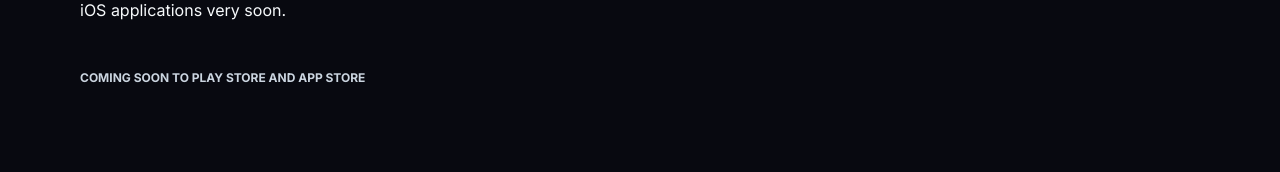
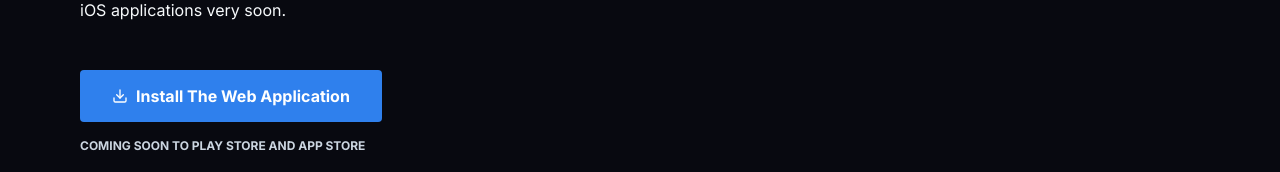
Before and after one commit to mujhub/website, a React (Create React App) app: page / in a window 1280 px wide. Shown: the part 301-473 px from the top of the page. Built offline with nearby package versions, Linux system fonts and the light colour scheme; no server answers; the database is empty.

Commit message:
added status to PWAInstallerBtn

```diff
--- a/src/components/Misc/PWAInstallerBtn.jsx
+++ b/src/components/Misc/PWAInstallerBtn.jsx
@@ -1,17 +1,18 @@
 import React, { useEffect, useState } from "react";
-import { FiDownload } from "react-icons/fi";
+import { FiDownload, FiCheck } from "react-icons/fi";
 
 import { CallToActionButton } from "../../styles/Shared/Button";
 import { countButtonClick } from "../../services/analytics-ua";
 
 const PWAInstallerBtn = () => {
-	const [supportsPWA, setSupportsPWA] = useState(false);
 	const [promptInstall, setPromptInstall] = useState(null);
+	const [alreadyInstalled, setAlreadyInstalled] = useState(false);
 
 	useEffect(() => {
+		setAlreadyInstalled(window.matchMedia("(display-mode: standalone)").matches);
+
 		const handler = (e) => {
 			e.preventDefault();
-			setSupportsPWA(true);
 			setPromptInstall(e);
 		};
 		window.addEventListener("beforeinstallprompt", handler);
@@ -27,12 +28,15 @@ const PWAInstallerBtn = () => {
 		countButtonClick("Install WebApp");
 		promptInstall.prompt();
 	};
-	if (!supportsPWA) {
-		return null;
-	}
-	return (
+
+	return !alreadyInstalled ? (
 		<CallToActionButton Primary onClick={handleInstallClick}>
-			<FiDownload style={{ marginRight: "0.5rem" }} /> Install The Web Application
+			<FiDownload style={{ marginRight: "0.5rem" }} />
+			Install The Web Application
+		</CallToActionButton>
+	) : (
+		<CallToActionButton>
+			<FiCheck style={{ marginRight: "0.5rem" }} /> Installed
 		</CallToActionButton>
 	);
 };
--- a/src/index.js
+++ b/src/index.js
@@ -9,5 +9,3 @@ ReactDOM.render(
 	</React.StrictMode>,
 	document.getElementById("root")
 );
-
-// serviceWorker.register();
```
